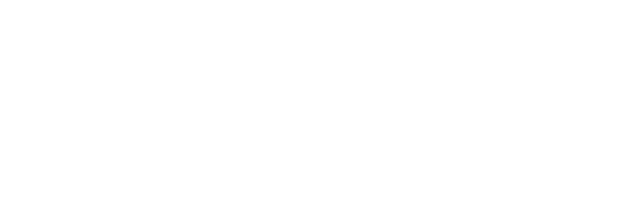
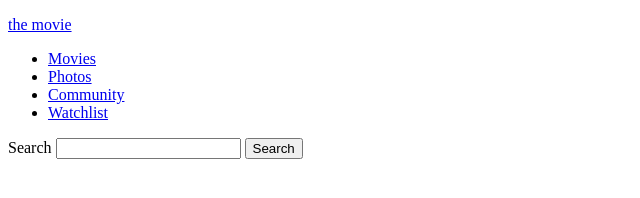
Before and after one commit to martafonda/responsive_webdesign, a plain HTML site: page index.html in a window 1280 px wide. Shown: the whole page, without its empty margins (0-640 px from the left). Drawn offline with Linux system fonts and the light colour scheme.

Commit message:
header structure done

```diff
--- a/index.html
+++ b/index.html
@@ -11,9 +11,28 @@
 </head>
 <body>
 	<header>
-		<section>
-			<nav></nav>
-		</section>
+		<div class="">
+				<div class="">
+					<p class="">
+						<a href="#" >the movie</a>
+					</p>
+					<nav class="">
+						<ul class="">
+							<li><a href="#">Movies</a></li>
+							<li><a href="#">Photos</a></li>
+							<li><a href="#">Community</a></li>
+							<li><a href="#">Watchlist</a></li>
+						</ul>
+					</nav>
+				</div>
+				<form action="#" method="GET" class="">
+					<label>Search</label>
+					<input type="search" name="search"/>
+					<button>
+						<span>Search</span>
+					</button>
+				</form>
+			</div>
 	</header>
 
 	<section>
```
